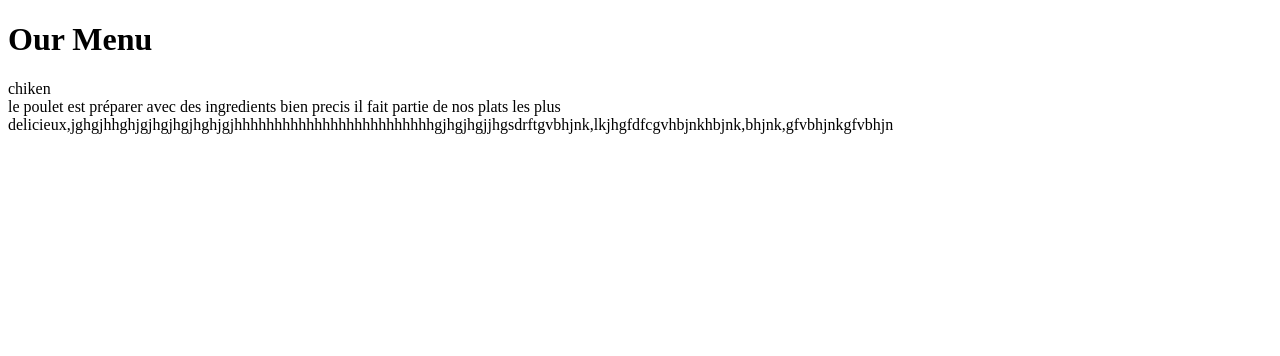
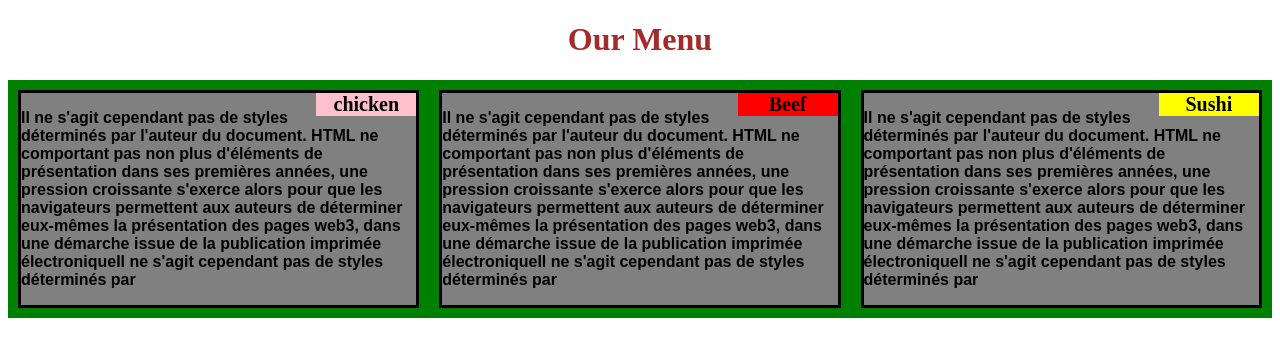
Before and after one commit to choukrox/coursera-test, a plain HTML site: page module2-solution/index.html in a window 1280 px wide. Drawn offline with Linux system fonts and the light colour scheme.

Commit message:
assignment

```diff
--- a/module2-solution/css/style.css
+++ b/module2-solution/css/style.css
@@ -0,0 +1,83 @@
+h1 {
+	color: brown;
+	text-align: center;
+}
+*{
+	box-sizing: border-box;
+}
+.row{
+	width: 100%;
+}
+.sushibox, .chickenbox, .beefbox{
+
+	background-color: green;
+}
+.box{
+	background-color: grey;
+	position: relative;
+	border: 3px solid black;
+	margin: 10px;
+}
+
+@media (min-width: 992px){
+.chickenbox, .beefbox, .sushibox{
+	width: 33.33%;
+	float: left;
+	}
+}
+@media(min-width: 768px) and (max-width: 991px){
+	.chickenbox, .beefbox{
+		width: 50%;
+		float: left;
+	}
+	.sushibox{
+		width: 100%;
+		clear: both;
+	}
+}
+@media (max-width: 767px){
+	.chicken{
+		width: 100%;
+	}
+	.beefbox{
+		width: 100%;
+	}
+	.sushibox{
+		width: 100%;
+	}
+}
+
+#chicken {
+	background-color: pink;
+	width: 100px;
+	font-size: 125%;
+	font-weight: bolder;
+	text-align: center;
+	position: relative;
+	float: right;
+}
+#beef {
+	background-color: red;
+	width: 100px;
+	font-size: 125%;
+	font-weight: bolder;
+	text-align: center;
+	position: relative;
+	float: right;
+}
+#sushi {
+	background-color: yellow;
+	width: 100px;
+	font-size: 125%;
+	font-weight: bolder;
+	text-align: center;
+	position: relative;
+	float: right;
+}
+head{
+	font-size: 175%;
+}
+p{
+	font-family: arial, Helvetica, sans-serif;
+	font-weight: bold;
+}
--- a/module2-solution/index.html
+++ b/module2-solution/index.html
@@ -3,16 +3,30 @@
 <head>
 	<meta charset="utf-8">
 	<meta name="viewport" content="width=device-width, initial-scale=1">
-	<link rel="stylesheet" type="text/css" href="">
 	<title>assignment solution for module 2</title>
-
+	<link rel="stylesheet" type="text/css" href="css/style.css">
 </head>
 <body>
 <h1>Our Menu</h1>
-<div>
-	<div>chiken</div>
-	<div>le poulet est préparer avec des ingredients bien precis il fait partie de nos plats les plus delicieux,jghgjhhghjgjhgjhgjhghjgjhhhhhhhhhhhhhhhhhhhhhhhhhgjhgjhgjjhgsdrftgvbhjnk,lkjhgfdfcgvhbjnkhbjnk,bhjnk,gfvbhjnkgfvbhjn
-	</div>
+<div class = "row">
+<div class="chickenbox">
+	<div class = "box">
+	<div id = "chicken">chicken</div>
+	<p>Il ne s'agit cependant pas de styles déterminés par l'auteur du document. HTML ne comportant pas non plus d'éléments de présentation dans ses premières années, une pression croissante s'exerce alors pour que les navigateurs permettent aux auteurs de déterminer eux-mêmes la présentation des pages web3, dans une démarche issue de la publication imprimée électroniqueIl ne s'agit cependant pas de styles déterminés par </p>
+</div>
+</div>
+<div class ="beefbox">
+<div class = "box">
+	<div id = "beef">Beef</div>
+	<p>Il ne s'agit cependant pas de styles déterminés par l'auteur du document. HTML ne comportant pas non plus d'éléments de présentation dans ses premières années, une pression croissante s'exerce alors pour que les navigateurs permettent aux auteurs de déterminer eux-mêmes la présentation des pages web3, dans une démarche issue de la publication imprimée électroniqueIl ne s'agit cependant pas de styles déterminés par </p>
+</div>
+</div>
+<div class ="sushibox">
+<div class = "box">
+	<div id = "sushi">Sushi</div>
+	<p>Il ne s'agit cependant pas de styles déterminés par l'auteur du document. HTML ne comportant pas non plus d'éléments de présentation dans ses premières années, une pression croissante s'exerce alors pour que les navigateurs permettent aux auteurs de déterminer eux-mêmes la présentation des pages web3, dans une démarche issue de la publication imprimée électroniqueIl ne s'agit cependant pas de styles déterminés par </p>
+</div>
+</div>
 </div>
 </body>
 </html>
```
